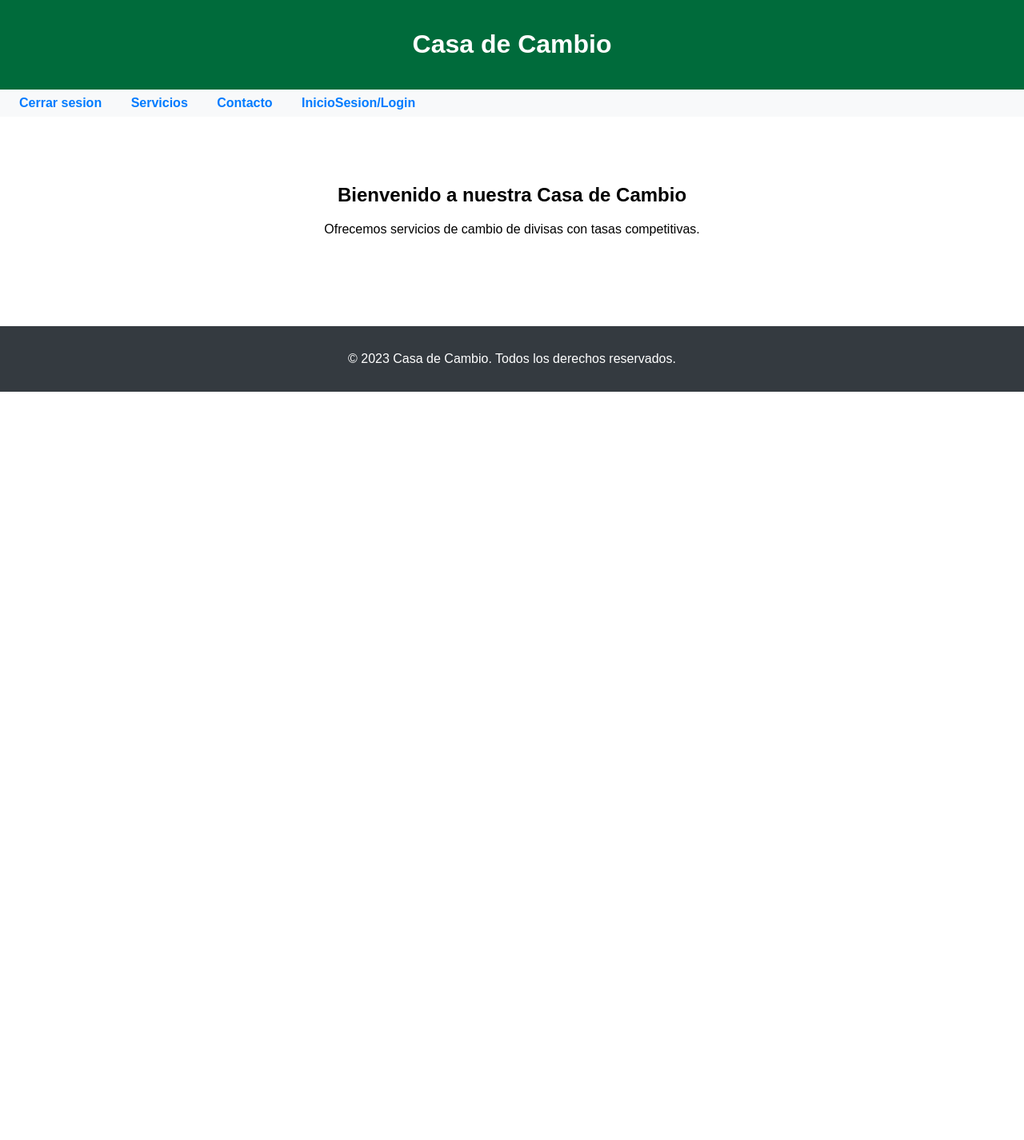
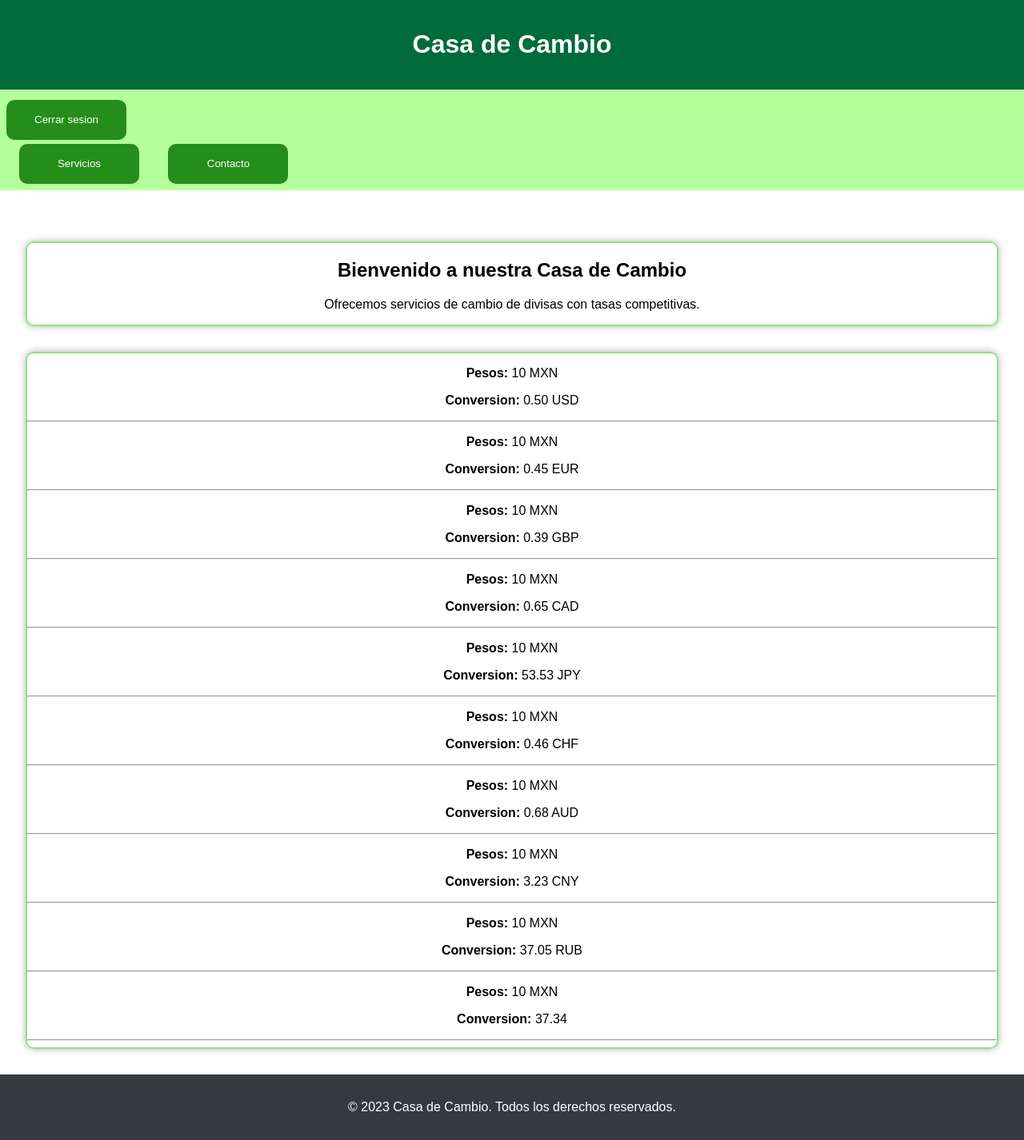
Before and after one commit to JackLujan/casa, a PHP site: page /casa/Cotizaciones.php in a window 1280 px wide. Shown: the whole page at 80% size. Before the commit the page ends 490 px from the top, so only its background shows below. Run offline with PHP 8.4, Linux system fonts and the light colour scheme.

Commit message:
Update Cotizaciones.php

```diff
--- a/Cotizaciones.php
+++ b/Cotizaciones.php
@@ -24,7 +24,7 @@
         }
 
         nav {
-            background-color: #f8f9fa;
+            background-color: #b4ff9a;
             padding: 0.5rem;
         }
 
@@ -34,6 +34,30 @@
             margin: 0 1rem;
             font-weight: bold;
         }
+        nav button{
+            height: 50px;
+            width: 150px;
+            background-color: #258d19;
+            color: #fff;
+            border:none;
+            margin-top:5px;
+            border-radius:10px;
+        }
+        nav button:hover{
+            background-color: #4ea93b;
+        }
+        nav input{
+            height: 50px;
+            width: 150px;
+            background-color: #258d19;
+            color: #fff;
+            border:none;
+            margin-top:5px;
+            border-radius:10px;
+        }
+        nav input:hover{
+            background-color: #4ea93b;
+        }
 
         main {
             padding: 2rem;
@@ -41,7 +65,10 @@
 
         .welcome-section {
             text-align: center;
-            padding: 2rem;
+            margin-top: 2rem;
+            border: 2px solid #92e27a;
+            box-shadow: 0 0 10px rgba(0, 0, 0 , 0.3);
+            border-radius: 10px
         }
 
         .card-container {
@@ -80,7 +107,11 @@
         }
 
         .exchange-rates {
+            text-align: center;
             margin-top: 2rem;
+            border: 2px solid #92e27a;
+            box-shadow: 0 0 10px rgba(0, 0, 0 , 0.3);
+            border-radius: 10px
         }
 
         .exchange-rate {
@@ -105,10 +136,11 @@
     </header>
 
     <nav>
-        <a href="index.html">Cerrar sesion</a>
-        <a href="servicios.html">Servicios</a>
-        <a href="contactanos.html">Contacto</a>
-        <a href="InicioSesion.html">InicioSesion/Login</a>
+        <form action="logout.php">
+            <input type="submit" name="cerrar" id="cerrar" value="Cerrar sesion">
+        </form>
+        <a href="servicios.php"><button>Servicios</button></a>
+        <a href="contactanos.html"><button>Contacto</button></a>
     </nav>
 
     <main>
@@ -118,17 +150,45 @@
         </section>
 
         <section class="exchange-rates" id="cotizaciones">
-            <?php
-            if(isset($_POST['consultar'])){
-                $archivo = fopen("Money.csv","r");
-                while(($datos = fgetcsv($archivo, 1000, ",")) !== false){
-                    echo "<p><strong>Pesos: </strong> " . $datos[0] . "</p>";
-                    echo "<p><strong>Conversion: </strong> " . $datos[1] . "</p>";
-                    echo "<hr>";
-                }
-                fclose($archivo);
-            }
-            ?>
+            <p><strong>Pesos: </strong>10 MXN</p>
+            <p><strong>Conversion: </strong>0.50 USD</p>
+            <hr>
+
+            <p><strong>Pesos: </strong>10 MXN</p>
+            <p><strong>Conversion: </strong>0.45 EUR</p>
+            <hr>
+
+            <p><strong>Pesos: </strong>10 MXN</p>
+            <p><strong>Conversion: </strong>0.39 GBP</p>
+            <hr>
+
+            <p><strong>Pesos: </strong>10 MXN</p>
+            <p><strong>Conversion: </strong>0.65 CAD</p>
+            <hr>
+
+            <p><strong>Pesos: </strong>10 MXN</p>
+            <p><strong>Conversion: </strong>53.53 JPY</p>
+            <hr>
+
+            <p><strong>Pesos: </strong>10 MXN</p>
+            <p><strong>Conversion: </strong>0.46 CHF</p>
+            <hr>
+
+            <p><strong>Pesos: </strong>10 MXN</p>
+            <p><strong>Conversion: </strong>0.68 AUD</p>
+            <hr>
+
+            <p><strong>Pesos: </strong>10 MXN</p>
+            <p><strong>Conversion: </strong>3.23 CNY</p>
+            <hr>
+
+            <p><strong>Pesos: </strong>10 MXN</p>
+            <p><strong>Conversion: </strong>37.05 RUB</p>
+            <hr>
+
+            <p><strong>Pesos: </strong>10 MXN</p>
+            <p><strong>Conversion: </strong>37.34</p>
+            <hr>
 
             <!-- Agrega más tasas de cambio según sea necesario -->
 
```
